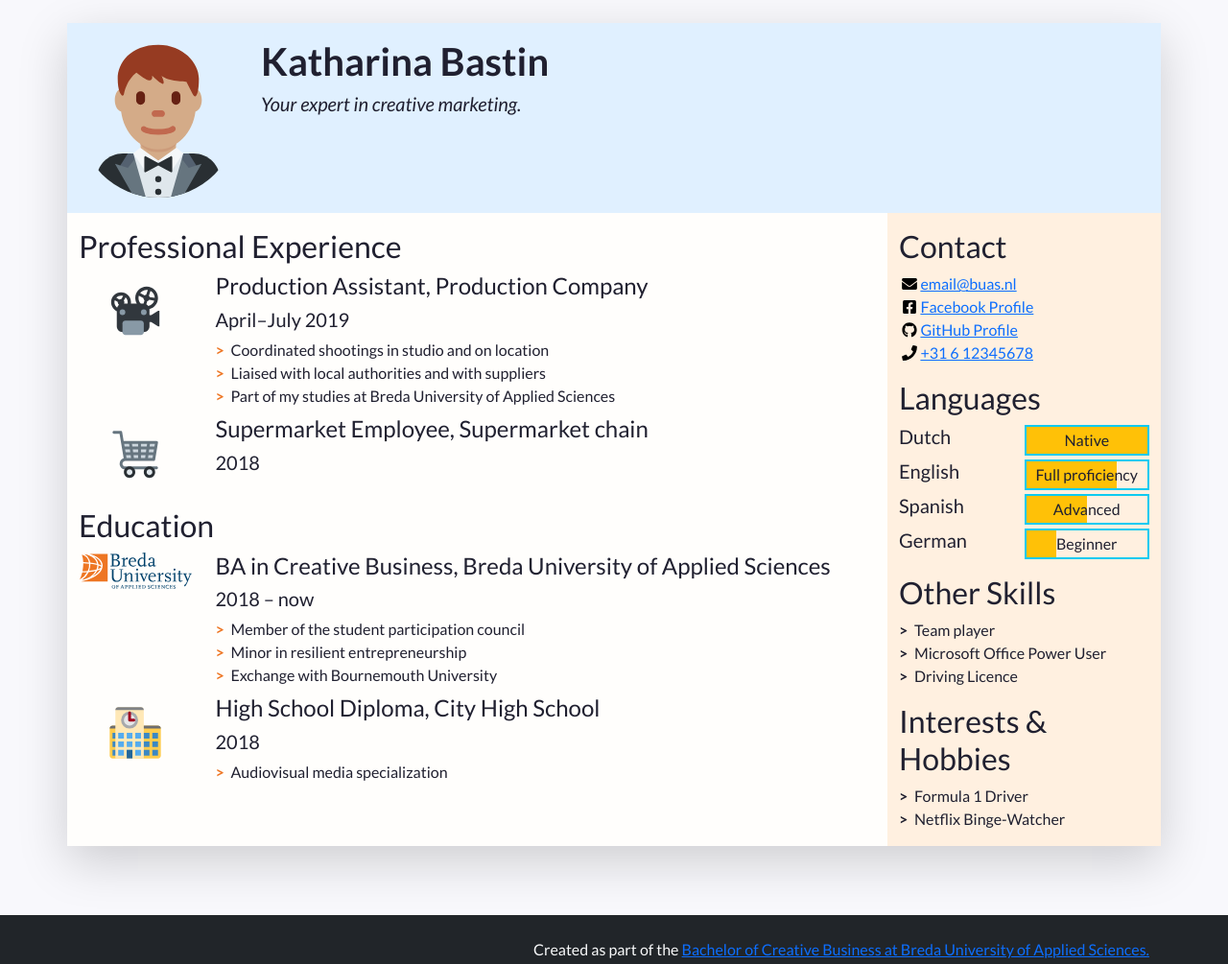
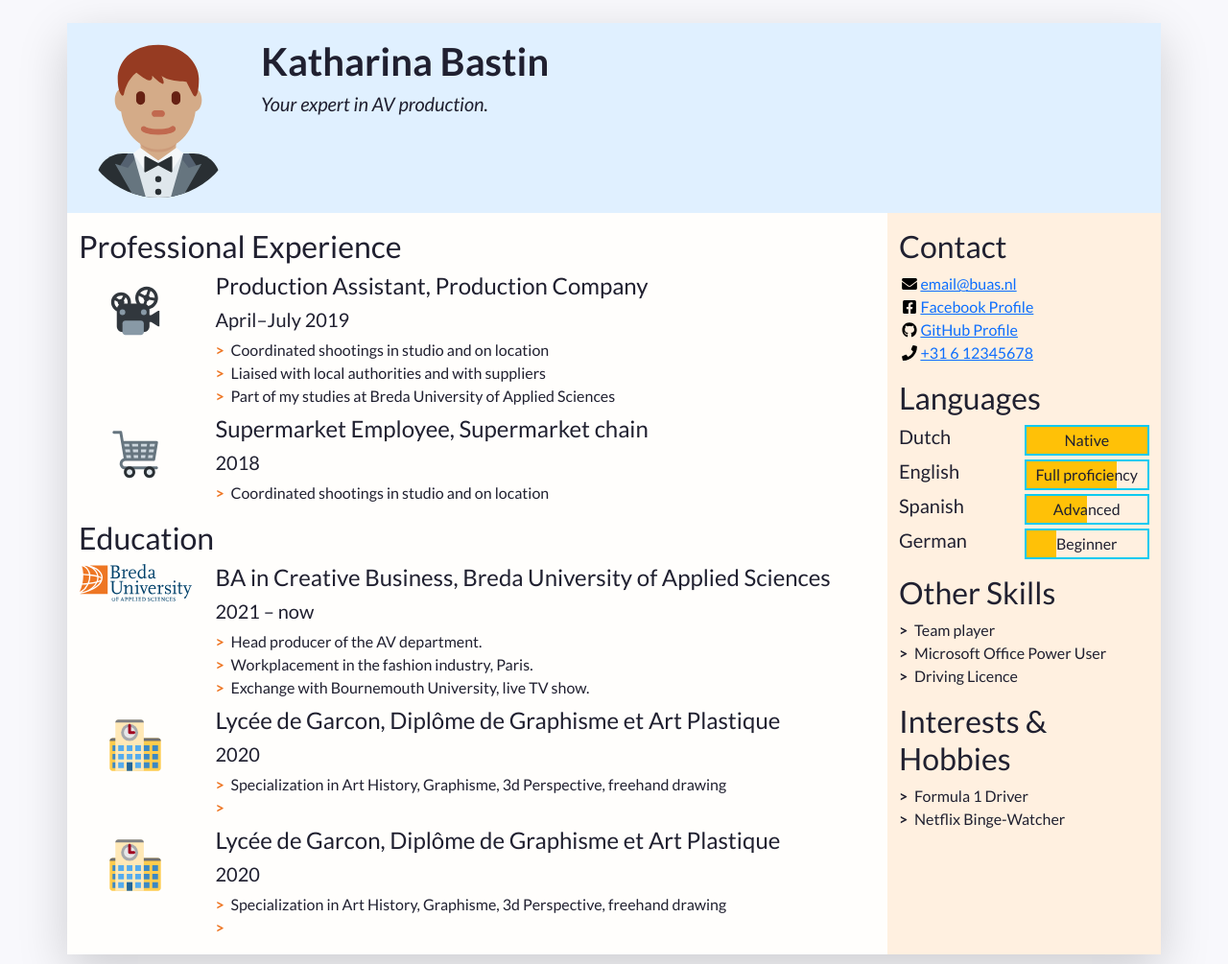
Before and after one commit to katbastin/PRJ4---Kat-s-CV, a plain HTML site: page index.html in a window 1280 px wide. Shown: the top 1005 px of the page at 96% size. Drawn offline with nearby package versions, Linux system fonts and the light colour scheme.

Commit message:
first try

```diff
--- a/index.html
+++ b/index.html
@@ -19,7 +19,7 @@
     <link rel="stylesheet" href="css/alternative.css">
      -->
 
-    <title>Firstname Lastname's Resumé</title>
+    <title>Kat's Resumé</title>
   </head>
   <!-- End of the head -->
 
@@ -55,7 +55,7 @@
         -->
         <div class="col-12 col-sm-8 col-md-9 col-lg-10 my-3 header-content">
           <h1 class="fw-bolder">Katharina Bastin&nbsp;</h1>
-          <h5 class="fst-italic tagline">Your expert in creative marketing.</h5>
+          <h5 class="fst-italic tagline">Your expert in AV production.</h5>
         </div>
       </header>
 
@@ -109,7 +109,9 @@
                 <div class="biography-contents col-9 col-sm-10 col-md-9 col-lg-10">
                   <h4>Supermarket Employee, Supermarket chain</h4>
                   <h5>2018</h5>
-                  <!-- This entry doesn't have a list of achievements, but you can copy-paste the one from above -->
+					<ul class="biography-details list-unstyled">
+                    	<li>Coordinated shootings in studio and on location</li>
+					</ul><!-- This entry doesn't have a list of achievements, but you can copy-paste the one from above -->
                 </div>
               </li>
 
@@ -129,12 +131,12 @@
                 </div>
                 <div class="biography-contents col-9 col-sm-10 col-md-9 col-lg-10">
                   <h4>BA in Creative Business, Breda University of Applied Sciences</h4>
-                  <h5>2018&nbsp;&ndash;&nbsp;now</h5>
+                  <h5>2021 –&nbsp;now</h5>
                   <!-- Use the list below to talk about minors, exchanges, extra-curricular activities. -->
                   <ul class="biography-details list-unstyled">
-                    <li>Member of the student participation council</li>
-                    <li>Minor in resilient entrepreneurship</li>
-                    <li>Exchange with Bournemouth University</li>
+                    <li>Head producer of the AV department.&nbsp; &nbsp; &nbsp;&nbsp;</li>
+                    <li>Workplacement in the fashion industry, Paris.&nbsp; &nbsp;&nbsp;</li>
+                    <li>Exchange with Bournemouth University, live TV show.</li>
                   </ul>
                 </div>
               </li>
@@ -145,10 +147,24 @@
                   <img class="biography-logo mw-100 d-block mx-auto" src="images/schools/school.svg" alt="School logo" width="80">
                 </div>
                 <div class="biography-contents col-9 col-sm-10 col-md-9 col-lg-10">
-                  <h4>High School Diploma, City High School</h4>
-                  <h5>2018</h5>
+                  <h4>Lycée de Garcon, Diplôme de Graphisme et Art Plastique&nbsp; &nbsp;&nbsp;</h4>
+                  <h5>2020</h5>
                   <ul class="biography-details list-unstyled">
-                    <li>Audiovisual media specialization</li>
+                    <li>Specialization in Art History, Graphisme, 3d Perspective, freehand drawing</li>
+                    <li>&nbsp;</li>
+                  </ul>
+                </div>
+              </li>
+				<li class="biography-item row mb-2">
+                <div class="logo-container col-3 col-sm-2 col-md-3 col-lg-2">
+                  <img class="biography-logo mw-100 d-block mx-auto" src="images/schools/school.svg" alt="School logo" width="80">
+                </div>
+                <div class="biography-contents col-9 col-sm-10 col-md-9 col-lg-10">
+                  <h4>Lycée de Garcon, Diplôme de Graphisme et Art Plastique&nbsp; &nbsp;&nbsp;</h4>
+                  <h5>2020</h5>
+                  <ul class="biography-details list-unstyled">
+                    <li>Specialization in Art History, Graphisme, 3d Perspective, freehand drawing</li>
+                    <li>&nbsp;</li>
                   </ul>
                 </div>
               </li>
```
